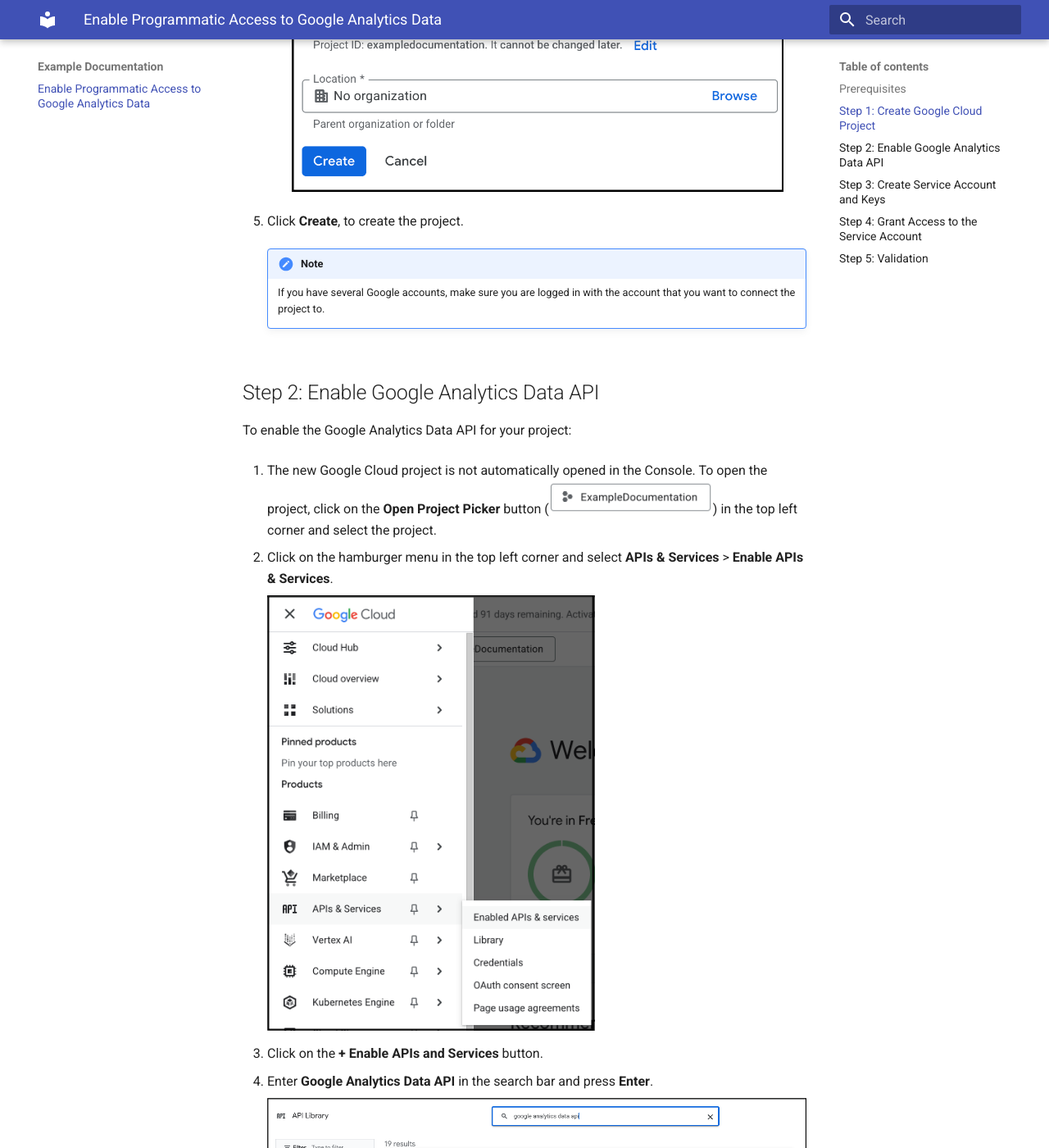
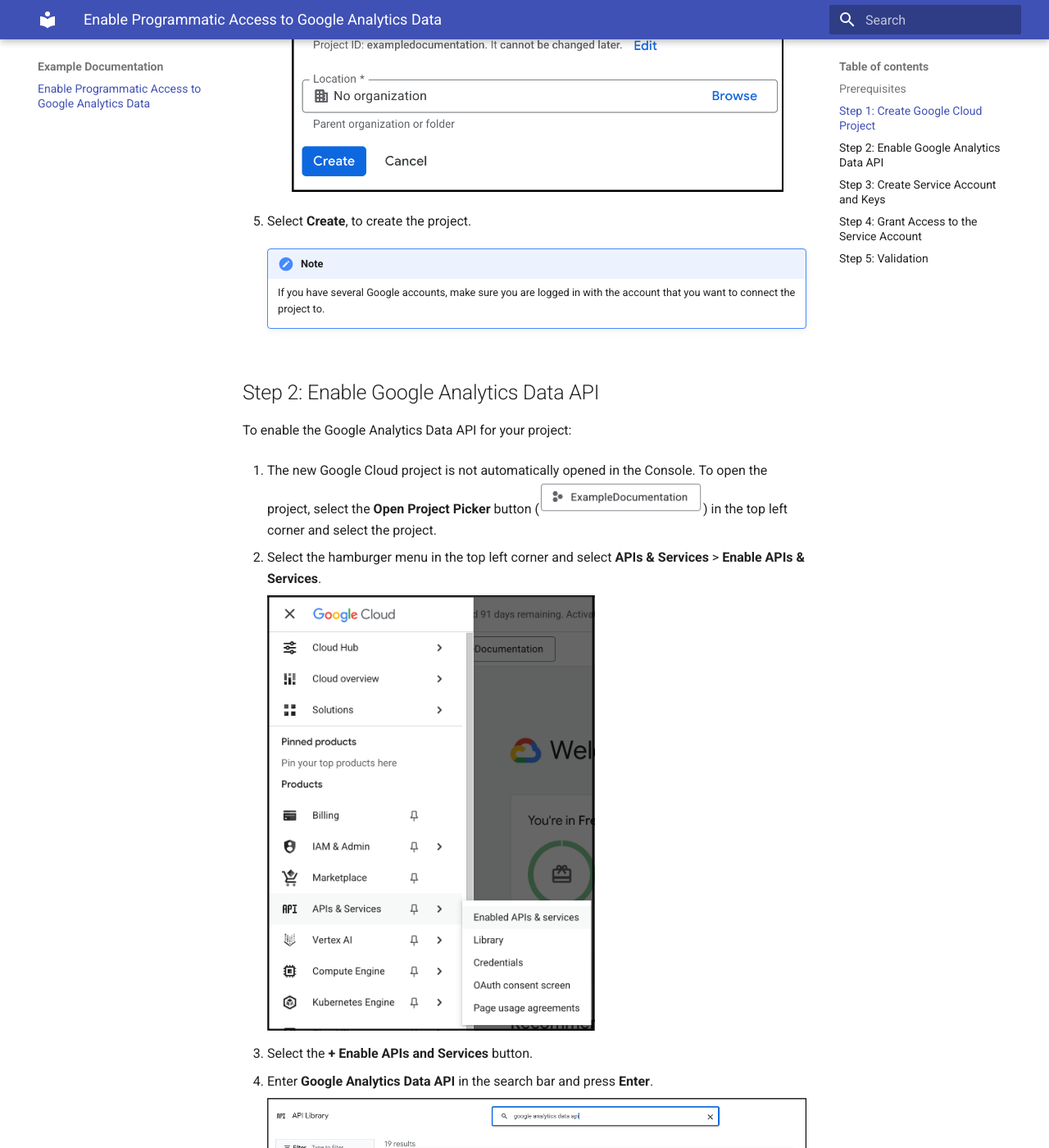
Before and after one commit to SannaBerg/docs-example, an MkDocs documentation site: the page built from docs/index.md, in a window 1280 px wide and 1400 px high, scrolled down 1149 px. Shown: the whole window at 82% size. Built offline with MkDocs 1.6.1 and Material for MkDocs 9.7.7, drawn with Linux system fonts in a browser that asks for light colours; some of the changed text lies outside the part shown.

Commit message:
Update instructions to use 'Select' instead of 'Click'
As per feedback.

```diff
--- a/docs/index.md
+++ b/docs/index.md
@@ -16,9 +16,9 @@
 
 1. Open the [Google Cloud Console](https://console.cloud.google.com/).
 
-2. Click on the **Open Project Picker** button (![alt text](images/open-project-picker-button.png){ width="200" }) in the top left corner.
+2. Select the **Open Project Picker** button (![alt text](images/open-project-picker-button.png){ width="200" }) in the top left corner.
 
-3. Click on the **New Project** button.
+3. Select the **New Project** button.
 
     ![alt text](images/select-a-project.png)
 
@@ -30,7 +30,7 @@
 
         ![alt text](images/project-configuration.png){ width="600" }
 
-5. Click **Create**, to create the project.
+5. Select **Create**, to create the project.
 
     !!! note
 
@@ -41,32 +41,32 @@
 
 To enable the Google Analytics Data API for your project:
 
-1. The new Google Cloud project is not automatically opened in the Console. To open the project, click on the **Open Project Picker** button (![alt text](images/open-project-picker-button.png){ width="200" }) in the top left corner and select the project.
+1. The new Google Cloud project is not automatically opened in the Console. To open the project, select the **Open Project Picker** button (![alt text](images/open-project-picker-button.png){ width="200" }) in the top left corner and select the project.
 
-2. Click on the hamburger menu in the top left corner and select **APIs & Services** > **Enable APIs & Services**.
+2. Select the hamburger menu in the top left corner and select **APIs & Services** > **Enable APIs & Services**.
 
     ![alt text](images/apis-and-services.png){ width="400" }
 
-3. Click on the **+ Enable APIs and Services** button.
+3. Select the **+ Enable APIs and Services** button.
 
 4. Enter **Google Analytics Data API** in the search bar and press **Enter**.
 
     ![alt text](images/google-analytics-data-api.png)
 
-5. Click on **Google Analytics Data API**.
+5. Select **Google Analytics Data API**.
 
-6. Click on the **Enable** button, to enable the API for your project.
+6. Select the **Enable** button, to enable the API for your project.
 
 
 ## Step 3: Create Service Account and Keys
 
 API credentials are required to authenticate your requests. To create a service account and generate a key:
 
-1. Click on the hamburger menu in the top left corner and select **IAM & Admin** > **Service Accounts**.
+1. Select the hamburger menu in the top left corner and select **IAM & Admin** > **Service Accounts**.
 
     ![alt text](images/service-accounts.png){ width="400" }
 
-2. Click the **+ Create Service Account** button.
+2. Select the **+ Create Service Account** button.
 
 3. In the **Create service account** field, fill in fields:
 
@@ -76,7 +76,7 @@
 
     ![alt text](images/create-service-account.png){ width="500" }
 
-4. Click **Create and continue**.
+4. Select **Create and continue**.
 
 5. Set **Permissions** to **Owner**.
 
@@ -84,13 +84,13 @@
 
 6. Do not set any **Principals with access**.
 
-7. Click **Done** to create the service account.
+7. Select **Done** to create the service account.
 
-8. Click on the newly created service account.
+8. Select the newly created service account.
 
     For example: **example-documentation@exampledocumentation.iam.gserviceaccount.com**.
 
-9.  Click **Add key** > **Create new key** and select **JSON**. A JSON file with the key is downloaded to your computer.
+9.  Select **Add key** > **Create new key** and select **JSON**. A JSON file with the key is downloaded to your computer.
 
     !!! warning
 
@@ -108,15 +108,15 @@
 
     ![alt text](images/select-property.png){ width="550" }
 
-3. Click on **Admin** in the bottom left corner.
+3. Select **Admin** in the bottom left corner.
 
-4. In the **Property** column, click on **Property Access Management**.
+4. In the **Property** column, select **Property Access Management**.
 
     ![alt text](images/property-access-management.png){ width="300" }
 
-5. Click the **+** button to add a new user.
+5. Select the **+** button to add a new user.
 
-6. Enter the service account, in this example **example-documentation@exampledocumentation.iam.gserviceaccount.com**, and then click **Add**.
+6. Enter the service account, in this example **example-documentation@exampledocumentation.iam.gserviceaccount.com**, and then select **Add**.
 
     !!! note
 
```
Also changed, not shown: other parts of docs/index.md (+3 -3 lines).
